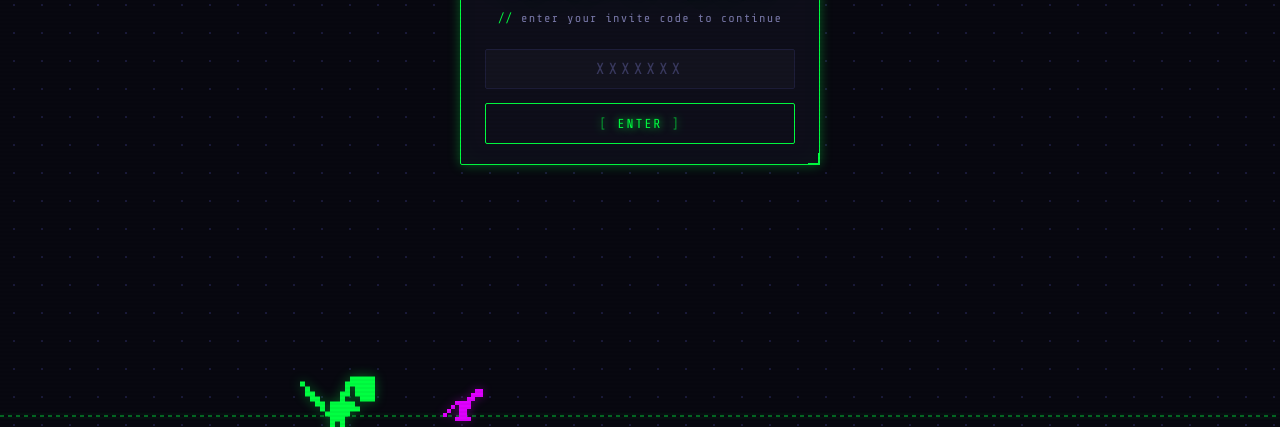
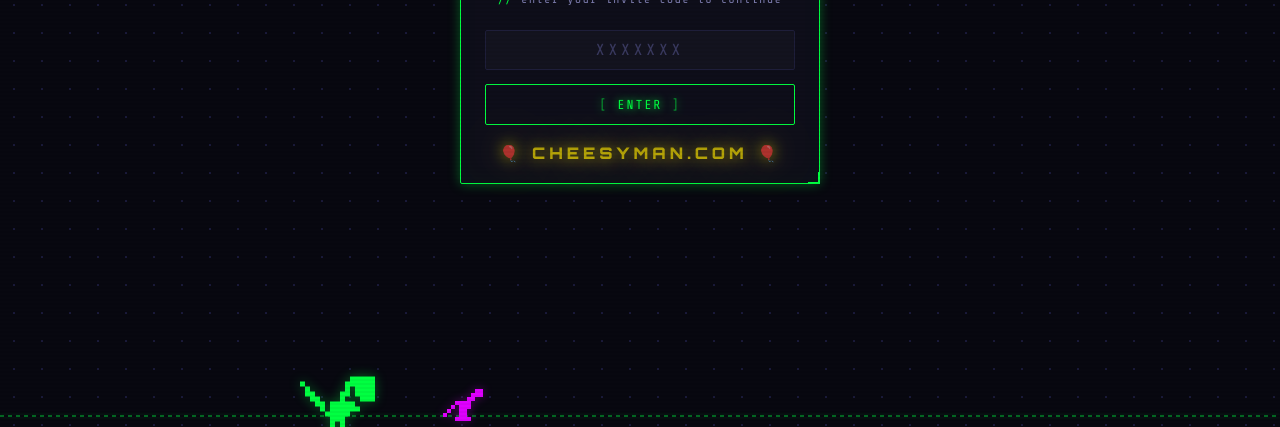
Before and after one commit to unclebobbysturkey/cheesyman-website, a plain HTML site: page nginx/html/rsvp.html in a window 1280 px wide. Shown: the part 373-800 px from the top of the page. Drawn offline with nearby package versions, Linux system fonts and the light colour scheme.

Commit message:
added link back to cheesyman.com

```diff
--- a/nginx/html/rsvp.html
+++ b/nginx/html/rsvp.html
@@ -476,6 +476,35 @@
     }
 
     .required { color: var(--orange); text-shadow: 0 0 6px var(--orange-glow); }
+
+    /* ── CHEESYMAN LINK ──────────────────────────────── */
+    .cheesyman-link {
+      display: block;
+      text-align: center;
+      margin-top: 18px;
+      font-family: var(--font-display);
+      font-size: 16px;
+      font-weight: 900;
+      letter-spacing: 0.25em;
+      text-transform: uppercase;
+      color: var(--amber);
+      text-decoration: none;
+      animation: cheesyPulse 1.5s ease-in-out infinite;
+    }
+    .cheesyman-link:hover {
+      color: #fff;
+      text-shadow: 0 0 10px #fff, 0 0 30px var(--amber), 0 0 60px var(--amber-glow);
+    }
+    @keyframes cheesyPulse {
+      0%, 100% {
+        text-shadow: 0 0 6px var(--amber-glow), 0 0 12px var(--amber-glow);
+        opacity: 1;
+      }
+      50% {
+        text-shadow: 0 0 16px var(--amber), 0 0 40px var(--amber-glow), 0 0 60px var(--amber);
+        opacity: 0.6;
+      }
+    }
   </style>
 </head>
 <body>
@@ -498,6 +527,7 @@
              onkeydown="if(event.key==='Enter') checkCode()" />
       <button class="gate-btn" onclick="checkCode()">Enter</button>
       <p class="gate-error" id="gate-error">Invalid code. Check your invitation.</p>
+      <a class="cheesyman-link" href="https://cheesyman.com">&#127880; cheesyman.com &#127880;</a>
     </div>
   </div>
 
@@ -575,6 +605,7 @@
 
       <button class="submit-btn" id="submit-btn" onclick="submitRSVP()">Send RSVP</button>
       <div class="message" id="message"></div>
+      <a class="cheesyman-link" href="https://cheesyman.com">&#127880; cheesyman.com &#127880;</a>
     </div>
   </div>
 
```
Also changed, not shown: nginx/html/rsvp-info.html (+30 -0 lines).
